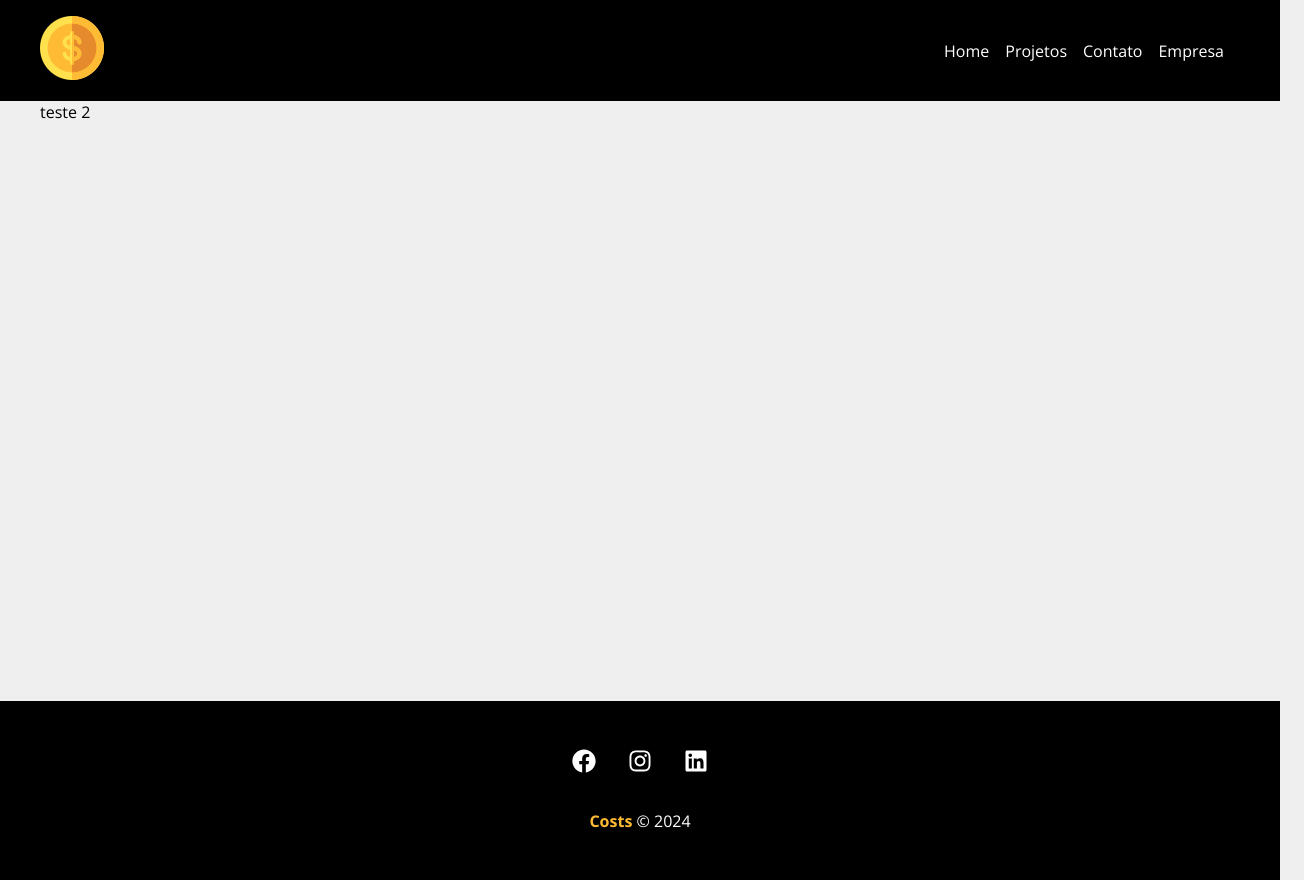
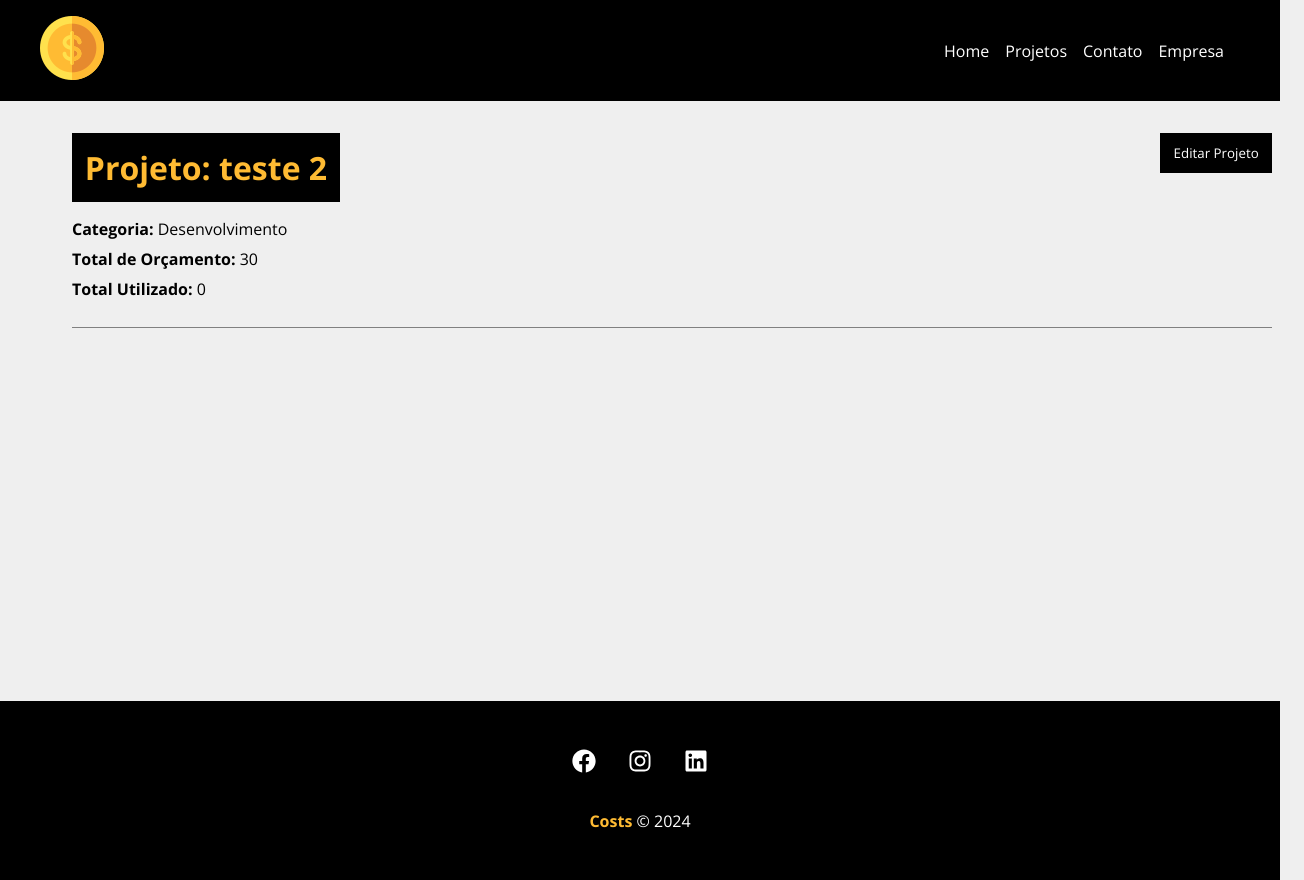
Before and after one commit to erick-santos-8/costs, a React (Create React App) app: page /project/0604 in a window 1280 px wide. Shown: the whole page, 1304 px wide, since content can reach past the window. Built offline with nearby package versions, Linux system fonts and the light colour scheme; data requests are answered from the project's data file.

Commit message:
Project info style

```diff
--- a/db.json
+++ b/db.json
@@ -18,6 +18,28 @@
       "category": {
         "id": "2",
         "name": "Desenvolvimento"
+      },
+      "cost": 0,
+      "services": []
+    },
+    {
+      "id": "9eae",
+      "name": "teste 3",
+      "budget": "8000000",
+      "category": {
+        "id": "3",
+        "name": "Design"
+      },
+      "cost": 0,
+      "services": []
+    },
+    {
+      "id": "6b34",
+      "name": "teste 4",
+      "budget": "2000",
+      "category": {
+        "id": "4",
+        "name": "Planejamento"
       },
       "cost": 0,
       "services": []
--- a/src/components/layout/LinkButton.module.css
+++ b/src/components/layout/LinkButton.module.css
@@ -4,6 +4,9 @@
     padding: 0.5em 1em;
     text-decoration: none;
     transition: 0.5s;
+    cursor: pointer;
+    max-height: 40px;
+    border: none;
 }
 
 .btn:hover{
--- a/src/components/pages/Project.js
+++ b/src/components/pages/Project.js
@@ -1,8 +1,14 @@
 import { useParams } from "react-router-dom";
 import { useState, useEffect } from "react";
+import Loading from "../layout/Loading";
+import Container from "../layout/Container"
+
+import styles from "./Project.module.css"
+
 function Project() {
   const { id } = useParams();
   const [project, setProject] = useState([]);
+  const [showProjectForm, setShowProjectForm] = useState(false);
 
   useEffect(() => {
     fetch(`http://localhost:5000/projects/${id}`, {
@@ -17,6 +23,39 @@
       })
       .catch((err) => console.log(err));
   });
-  return <p>{project.name}</p>;
+
+  function toggleProjectForm(){
+    setShowProjectForm(!showProjectForm);
+  }
+
+  return <>{project.name ?(
+    <div className={styles.project_details}>
+      <Container customClass="column">
+        <div className={styles.details_container}>
+          <h1>Projeto: {project.name}</h1>
+          <button onClick={toggleProjectForm} className={styles.btn}>
+            {!showProjectForm ? "Editar Projeto" : "Fechar"}
+          </button>
+          {!showProjectForm ? (
+            <div className={styles.project_info}>
+              <p>
+                <span>Categoria: </span> {project.category.name}
+              </p>
+              <p>
+                <span>Total de Orçamento: </span> {project.budget}
+              </p>
+              <p>
+                <span>Total Utilizado: </span> {project.cost}
+              </p>
+            </div>
+          ) : (
+            <div className={styles.project_info}>
+              <p>Detalhes</p>
+            </div>
+          )}
+        </div>
+      </Container>
+    </div>
+    ) :( <Loading/>)}</>
 }
 export default Project;
--- /dev/null
+++ b/src/components/pages/Project.module.css
@@ -0,0 +1,48 @@
+.project_details {
+    padding: 2em;
+}
+
+.project_details h1,
+.project_details h2,
+.project_details p{
+    margin-bottom: 0.5em;
+}
+
+.project_details h1{
+    background-color: black;
+    color: #ffbb33;
+    padding: 0.4em;
+}
+
+.project_details span{
+    font-weight: bold;
+}
+
+.details_container,
+.service_form_container {
+    border-bottom: 1px solid gray;
+    margin-bottom: 1.2em;
+    padding-bottom: 1.2em;
+    display: flex;
+    justify-content: space-between;
+    flex-wrap: wrap;
+}
+
+.btn{
+    background-color: black;
+    color: white;
+    padding: 0.5em 1em;
+    text-decoration: none;
+    transition: 0.5s;
+    cursor: pointer;
+    max-height: 40px;
+    border: none;
+}
+
+.btn:hover{
+    color: #ffbb33;
+}
+
+.project_info{
+    width: 100%;
+}
```
